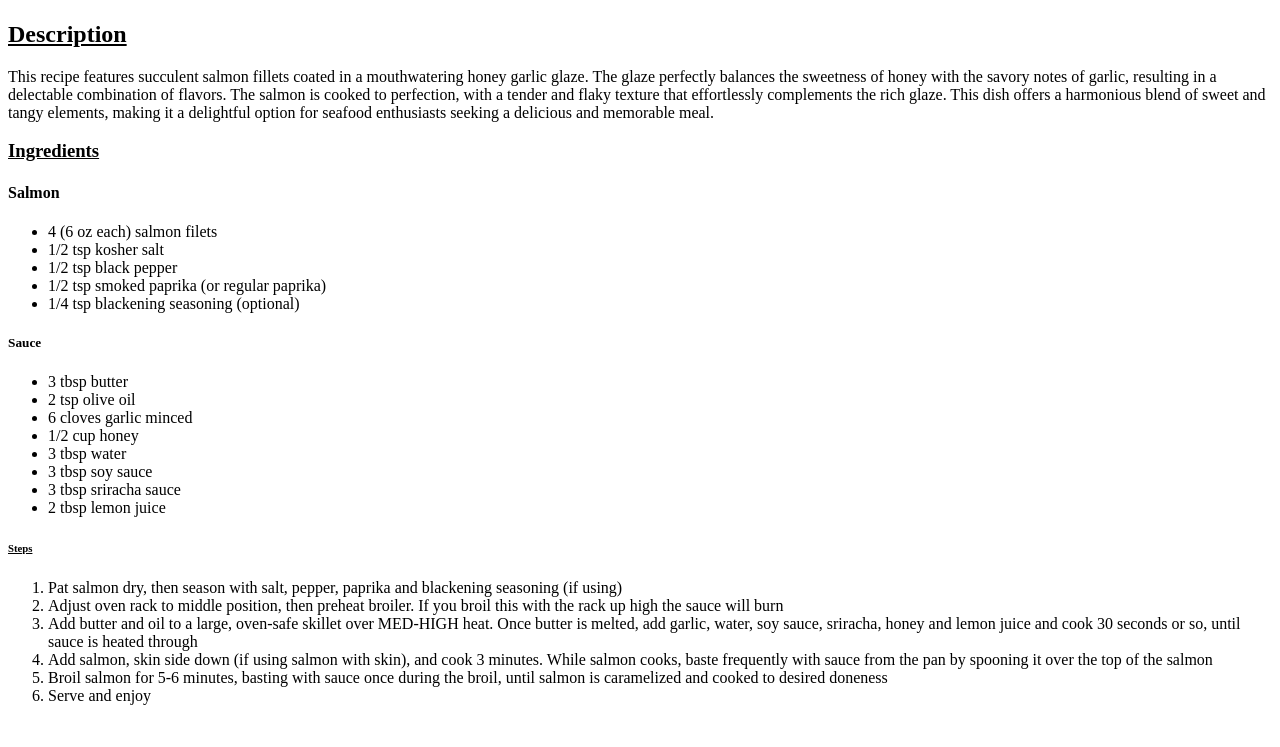
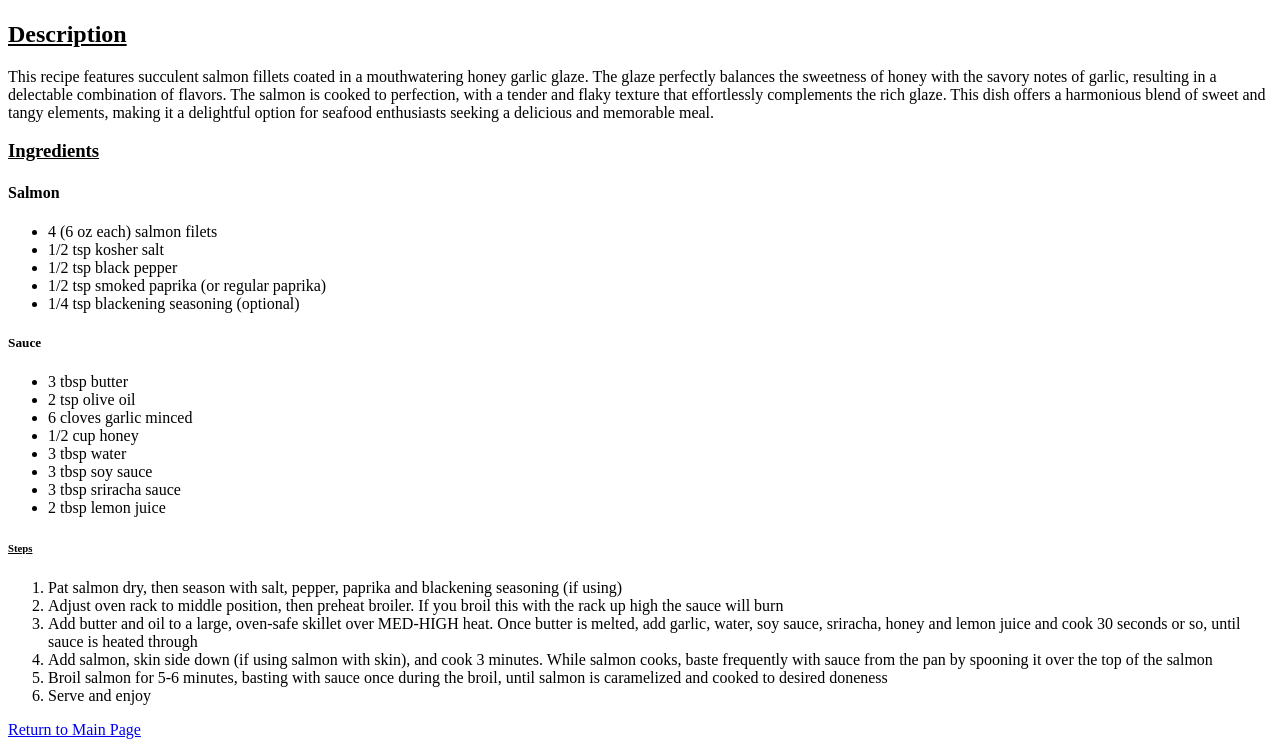
Before and after one commit to 2ericchen1/odin-recipes, a plain HTML site: page recipes/salmon.html in a window 1280 px wide. Shown: the part 383-1130 px from the top of the page. Before the commit the page ends 1104 px from the top, so only its background shows below. Drawn offline with Linux system fonts and the light colour scheme.

Commit message:
Edit index.html

```diff
--- a/recipes/salmon.html
+++ b/recipes/salmon.html
@@ -39,4 +39,5 @@
             <li>Serve and enjoy</li>
         </ol>
     </body>
+    <a href="../index.html">Return to Main Page</a>
 </html>
```
Also changed, not shown: recipes/beef-bulgogi.html (+1 -0 lines), recipes/chicken-adobo.html (+1 -0 lines).
